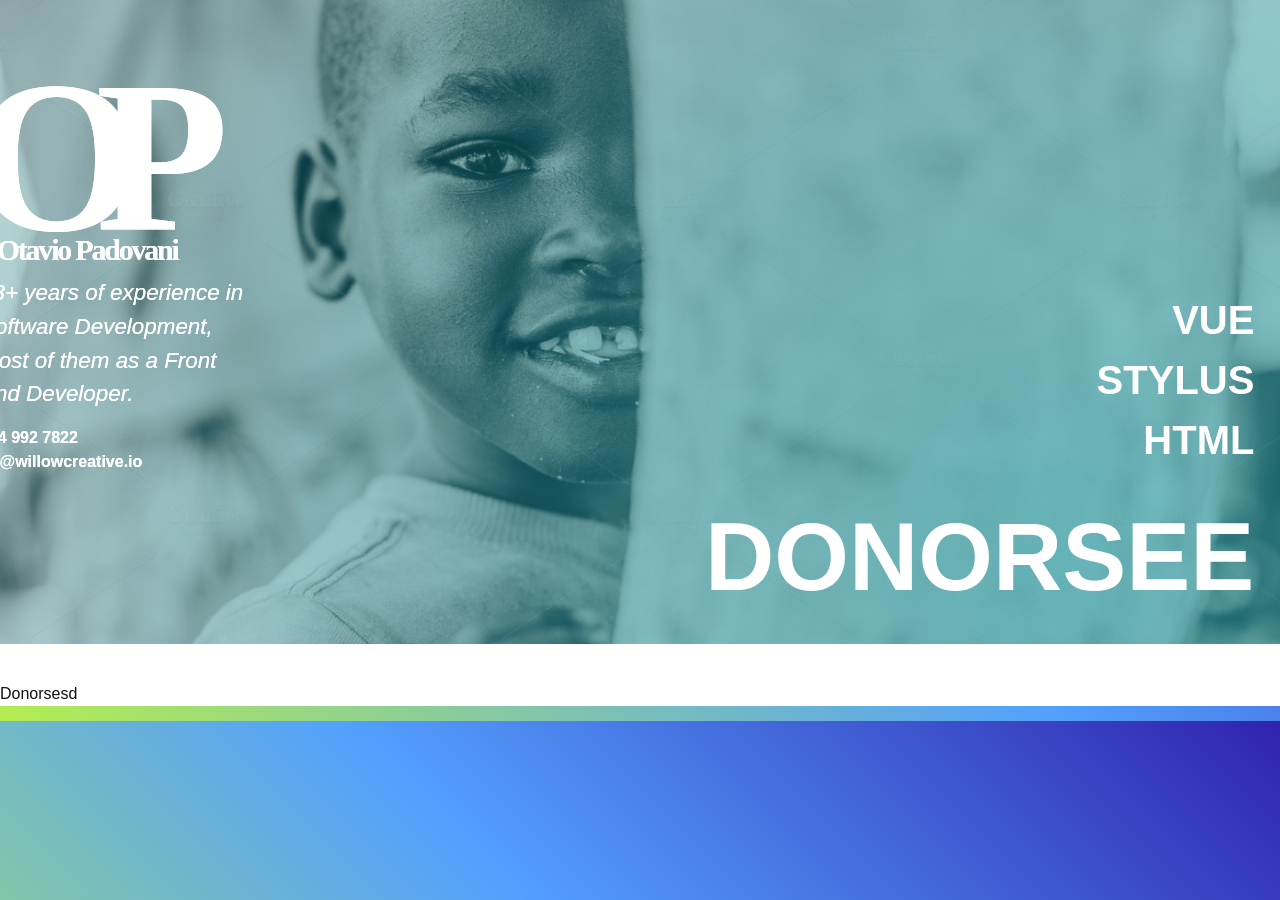
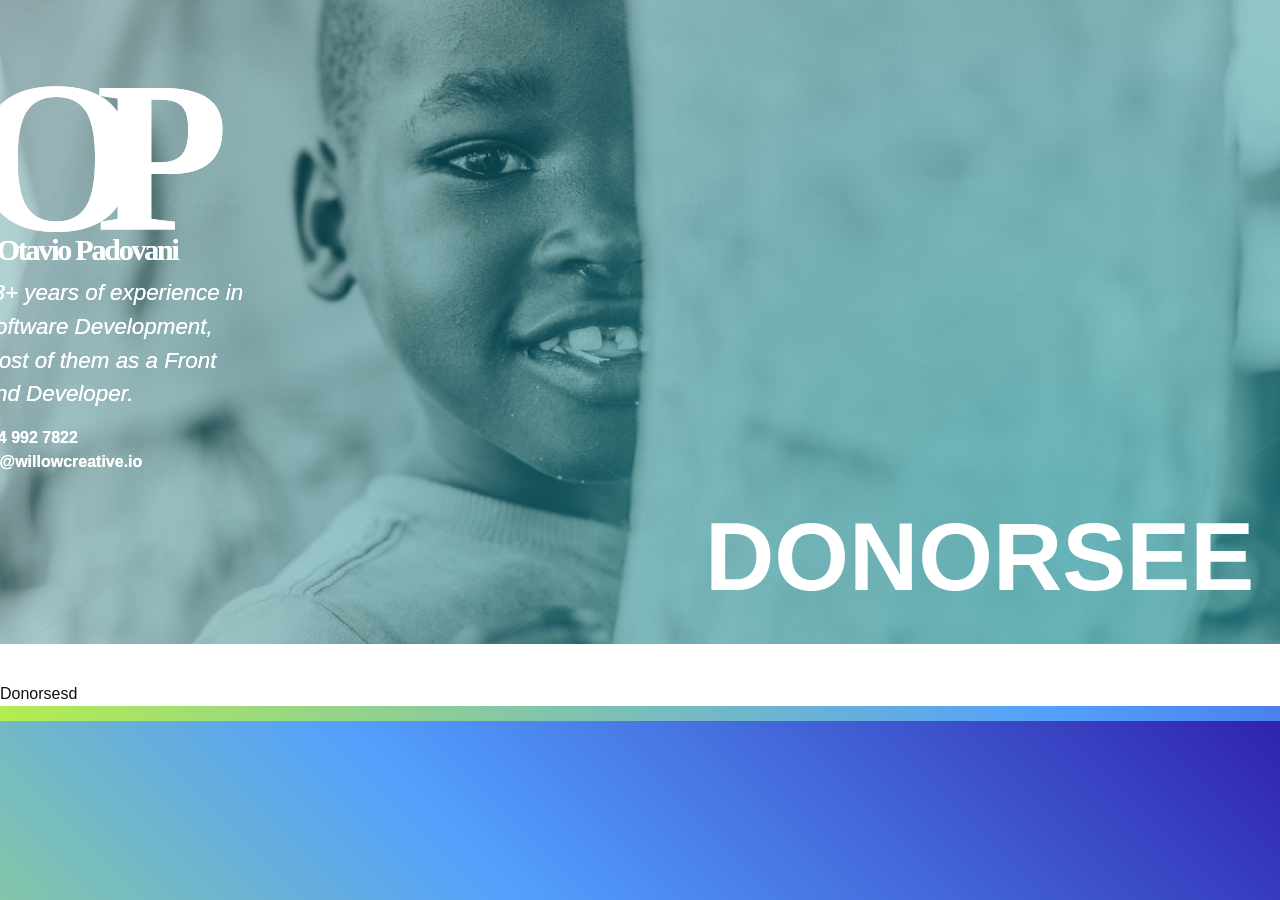
Before and after one commit to otaviowillow/otaviopadovani, a Jekyll site: the page built from _posts/2017-05-04-donorsee.markdown, in a window 1280 px wide. Built offline with Jekyll 4.4.1, drawn with Linux system fonts in a browser that asks for light colours; some web fonts are replaced.

Commit message:
Updated Donorsee

```diff
--- a/_posts/2017-05-04-donorsee.markdown
+++ b/_posts/2017-05-04-donorsee.markdown
@@ -1,10 +1,9 @@
 ---
 title: DonorSee
 date: 2017-05-04 01:21:00 Z
-categories:
+tags:
 - vue
 - stylus
-- html
 header-image: "/uploads/donorsee.jpg"
 ---
 
```
